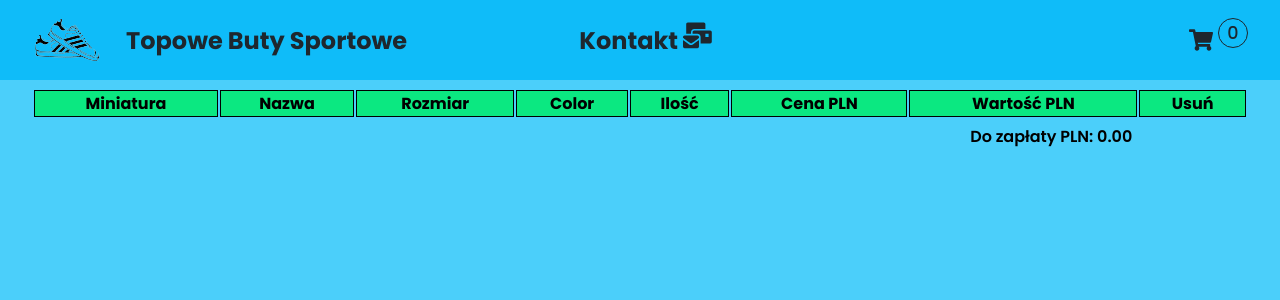
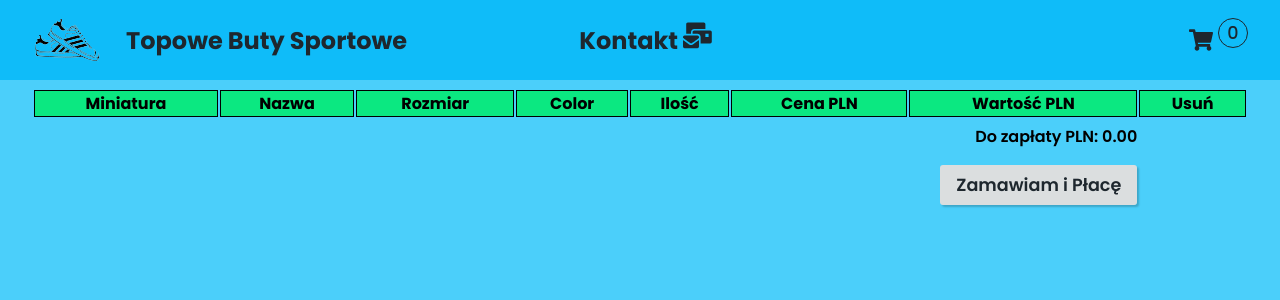
Before and after one commit to ajarek/react-65-vite-shoe-shop-Router-6.8, a React (Vite) app: page /cart in a window 1280 px wide. Shown: the top 300 px of the page. Built offline with nearby package versions, Linux system fonts and the light colour scheme.

Commit message:
added payment

```diff
--- a/src/pages/Cart/Cart.css
+++ b/src/pages/Cart/Cart.css
@@ -32,4 +32,20 @@ td:nth-child(8):hover{
   background-color: transparent;
   text-align: right;
   font-weight: 600;
+  padding: 1rem 0;
 }
+.all-sum a{
+  padding: 0.5rem 1rem;
+  font-size: 1.1rem;
+  cursor: pointer;
+ background-color: #dbdedf;
+  box-shadow: 2px 2px 2px rgba(0,0,0,0.2);
+  border-radius: 3px;
+  transition: all 0.2s ease-in-out;
+  text-decoration: none;
+  color:#1e272e ;
+}
+.all-sum a:hover{
+  background-color: rgb(171, 242, 242);
+  color: #02552e;
+}
--- a/src/pages/Cart/Cart.jsx
+++ b/src/pages/Cart/Cart.jsx
@@ -55,6 +55,9 @@ const Cart = () => {
        <tr>
        <td className="all-sum" colspan="7">Do zapłaty PLN: {(summary.reduce((a,b)=>a+b,0)).toFixed(2)}</td>
        </tr>
+       <tr>
+        <td className="all-sum" colspan="7"><a href='https://www.paypal.com/pl/home' target={'_blank'} >Zamawiam i Płacę</a></td>
+       </tr>
       </tfoot>
 
     </table>
```
